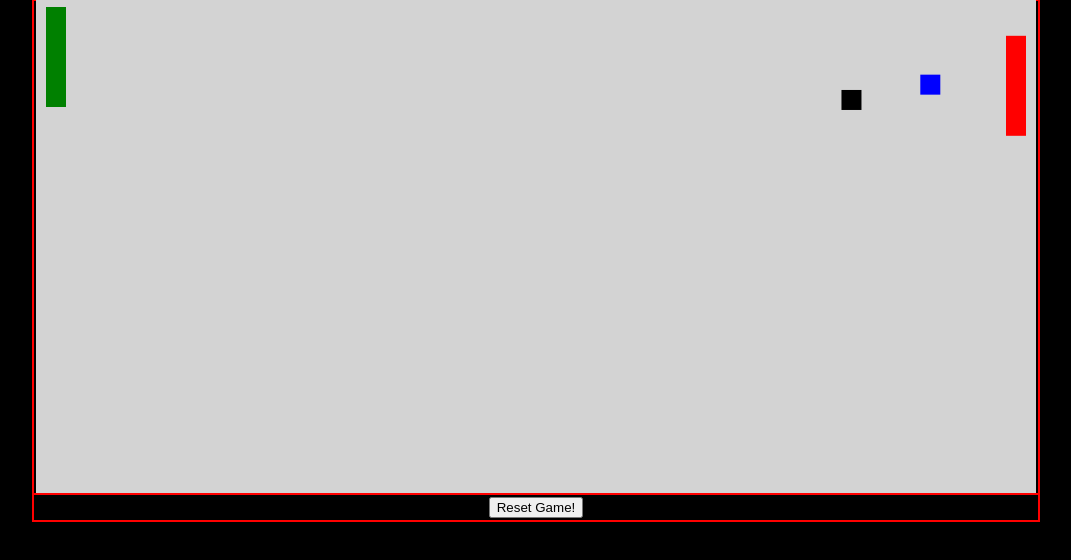
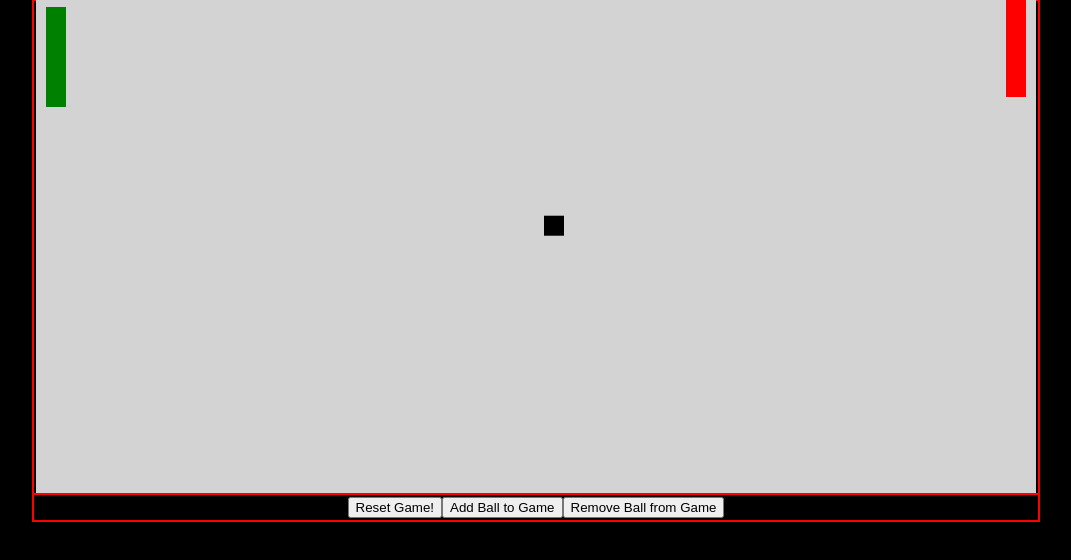
Before and after one commit to doman89/PongJS, a plain HTML site: page index.html in a window 1280 px wide. Shown: the part 188-748 px from the top of the page, without its empty margins (104-1175 px from the left). Drawn offline with Linux system fonts and the light colour scheme.

Commit message:
export objects to classes

```diff
--- a/index.html
+++ b/index.html
@@ -21,6 +21,8 @@
         <canvas></canvas>
         <div class="buttonsGame">
             <button class="reset">Reset Game!</button>
+            <button class="addBall">Add Ball to Game</button>
+            <button class="removeBall">Remove Ball from Game</button>
         </div>
     </div>
     <script src="js/script.js"></script>
--- a/js/script.js
+++ b/js/script.js
@@ -1,9 +1,133 @@
+class Paddle {
+    constructor(width = 20, height = 20, color = 'white', positionX = canvas.width / 2 - width, positionY = canvas.height / 2 - height) {
+        this.width = width;
+        this.height = height;
+        this.color = color;
+        this.positionX = positionX;
+        this.positionY = positionY;
+        this.middleHeight = height / 2;
+        this.middleWidth = width / 2;
+        this.speed = 6;
+    }
+    autoMove(ballsGame) {
+        let minX = canvas.width; //minimal value of distance
+        let tempMinX = canvas.width; //temprorary distance value of iteration
+        let tempObject; //number of object with the smallest distance
+        for (let i = 0; i < ballsGame.length; i++) {
+            if (ballsGame[i].positionX > this.positionX) {
+                tempMinX = ballsGame[i].positionX - this.positionX;
+            } else {
+                tempMinX = this.positionX - ballsGame[i].positionX;
+            }
+            if (tempMinX < minX) {
+                minX = tempMinX;
+                tempObject = i;
+            }
+
+        }
+        if (ballsGame[tempObject].middleHeight > this.middleHeight) {
+            if (minX > (canvas.width / 2)) {
+                this.moveDown(ballsGame);
+            } else {
+                this.speed *= 1.4;
+                this.moveDown(ballsGame);
+                this.speed *= 0.71428;
+                this.speed = Math.round(this.speed);
+            }
+
+        } else {
+            if (minX > (canvas.width / 2)) {
+                this.moveUp(ballsGame);
+            } else {
+                this.speed *= 1.4;
+                this.moveUp(ballsGame);
+                this.speed *= 0.71428;
+                this.speed = Math.round(this.speed);
+            }
+
+        }
+    }
+    moveUp(collisionObjects) {
+        let collision = false;
+        const paddelLeft = this.positionX;
+        const paddelRight = this.positionX + this.width;
+        const paddelTop = this.positionY;
+        let objectBottom;
+        let objectLeft;
+        let objectRight;
+        for (let i = 0; i < collisionObjects.length; i++) {
+            if (this === collisionObjects[i])
+                continue;
+            objectBottom = collisionObjects[i].positionY + collisionObjects[i].height;
+            objectLeft = collisionObjects[i].positionX;
+            objectRight = collisionObjects[i].positionX + collisionObjects[i].width;
+
+            if (((paddelLeft <= objectLeft && objectLeft <= paddelRight) || (paddelLeft <= objectRight && objectRight <= paddelRight)) && (paddelTop >= objectBottom && (paddelTop - this.speed <= objectBottom))) {
+                this.positionY = objectBottom;
+                collision = !collision;
+                break;
+            } else if (paddelTop - this.speed < 0) {
+                this.positionY = 0;
+                collision = !collision;
+                break;
+            }
+        }
+        if (!collision)
+            this.positionY -= this.speed;
+    }
+    moveDown(collisionObjects) {
+        let collision = false;
+        const paddelLeft = this.positionX;
+        const paddelRight = this.positionX + this.width;
+        const paddelBottom = this.positionY + this.height;
+        let objectTop;
+        let objectLeft;
+        let objectRight;
+        for (let i = 0; i < collisionObjects.length; i++) {
+            if (this === collisionObjects[i])
+                continue;
+            objectTop = collisionObjects[i].positionY;
+            objectLeft = collisionObjects[i].positionX;
+            objectRight = collisionObjects[i].positionX + collisionObjects[i].width;
+            if (((paddelLeft <= objectLeft && objectLeft <= paddelRight) || (paddelLeft <= objectRight && objectRight <= paddelRight)) && (paddelBottom <= objectTop && (paddelBottom + this.speed >= objectTop))) {
+                this.positionY = objectTop - this.height;
+                collision = !collision;
+                break;
+            } else if (paddelBottom + this.speed > canvas.height) {
+                this.positionY = canvas.height - this.height;
+                collision = !collision;
+                break;
+            }
+        }
+        if (!collision)
+            this.positionY += this.speed;
+    }
+}
+
 //variables
 const canvas = document.querySelector("canvas");
 const ctx = canvas.getContext("2d");
 const playerPoints = document.querySelector(".pointsPlayer");
 const computerPoints = document.querySelector(".pointsComputer");
 const resetButton = document.querySelector(".reset");
+
+let numberofBalls = 1;
+const addBallButton = document.querySelector(".addBall");
+addBallButton.addEventListener('click', () => {
+    const tempBall = new Ball(20, 'black', canvas.width / 2 - 10, canvas.height / 2 - 10);
+    ballsGame.push(tempBall);
+    collisionObjects.push(tempBall);
+});
+
+const removeBallButton = document.querySelector(".removeBall");
+removeBallButton.addEventListener('click', () => {
+    if (ballsGame.length > 2)
+        ballsGame.pop();
+    if (collisionObjects.length > 3)
+        collisionObjects.pop();
+});
+
+
 let activeGame = true;
 let activeMouse = true;
 let activeKeyboard = true;
@@ -36,9 +160,9 @@ function mouseSupportForPlayer(e) {
 function keyboardSupportForPlayer(e) {
     if (activeKeyboard) {
         if (e.keyCode == 87)
-            paddlePlayer.moveUp(collisionObjects);
+            paddlePlayer.moveUp(ballsGame);
         else if (e.keyCode == 83)
-            paddlePlayer.moveDown(collisionObjects);
+            paddlePlayer.moveDown(ballsGame);
         if (e.keyCode == 80)
             paddleComputer.moveUp(collisionObjects);
         else if (e.keyCode == 186)
@@ -67,111 +191,11 @@ const collisionObjects = [];
 const ballsGame = [];
 
 //object Paddle
-function Paddle(width, height, color, positionX, positionY) {
-    this.width = width;
-    this.height = height;
-    this.color = color;
-    this.positionX = positionX;
-    this.positionY = positionY;
-    this.middleHeight = this.height / 2;
-    this.middleWidth = this.width / 2;
-    this.speed = 3;
 
-    this.autoMove = (collisionObjects) => {
-        let minX = canvas.width;
-        let tempMinX = canvas.width;
-        let tempObject;
-        for (let i = 0; i < collisionObjects.length; i++) {
-            if ((collisionObjects[i].positionX === this.positionX) && (collisionObjects[i].positionY === this.positionY))
-                continue;
-            if (collisionObjects[i].positionX > this.positionX) {
-                tempMinX = collisionObjects[i].positionX - this.positionX;
-            } else {
-                tempMinX = this.positionX - collisionObjects[i].positionX;
-            }
-            if (tempMinX < minX) {
-                minX = tempMinX;
-                tempObject = i;
-            }
 
-        }
-        console.log((collisionObjects[tempObject].positionY + collisionObjects[tempObject].middleHeight), (this.positionY + this.middleHeight));
-        if ((collisionObjects[tempObject].positionY + collisionObjects[tempObject].middleHeight) > (this.positionY + this.middleHeight)) {
-            if (minX > (canvas.width / 2)) {
-                console.log(1);
-                this.moveDown(collisionObjects);
-            } else {
-                console.log(2);
-                this.speed *= 1.4;
-                this.moveDown(collisionObjects);
-                this.speed *= 0.71428;
-                this.speed = Math.round(this.speed);
-            }
+class Ball {
 
-        } else {
-            if (minX > (canvas.width / 2)) {
-                console.log(3);
-                this.moveUp(collisionObjects);
-            } else {
-                console.log(4, minX, collisionObjects[tempObject].positionY, this.positionY);
-                this.speed *= 1.4;
-                this.moveUp(collisionObjects);
-                this.speed *= 0.71428;
-                this.speed = Math.round(this.speed);
-            }
-
-        }
-    }
-
-    this.moveUp = (collisionObjects) => {
-        let collision = false;
-        let paddelTopRightX = this.positionX + this.width;
-        let paddelTopRightY = this.positionY - this.speed;
-        let paddelBottomY = this.positionY + this.height;
-        let objectBottomLeftY;
-        for (let i = 0; i < collisionObjects.length; i++) {
-            if ((this.positionX == collisionObjects[i].positionX) && (this.positionY == collisionObjects[i].positionY))
-                continue;
-            objectBottomLeftY = collisionObjects[i].positionY + collisionObjects[i].height;
-            if ((paddelTopRightX > collisionObjects[i].positionX && this.positionX < collisionObjects[i].positionX + collisionObjects[i].width) && (paddelTopRightY < objectBottomLeftY && paddelBottomY > collisionObjects[i].positionY)) {
-                this.positionY = objectBottomLeftY;
-                collision = !collision;
-                break;
-            } else if (paddelTopRightY < 0) {
-                this.positionY = 0;
-                collision = !collision;
-                break;
-            }
-        }
-        if (!collision)
-            this.positionY = paddelTopRightY;
-    };
-
-    this.moveDown = (collisionObjects) => {
-        let collision = false;
-        let paddelBottomRightX = this.positionX + this.width;
-        let paddelBottomRightY = this.positionY + this.height + this.speed;
-        let objectTopLeftY;
-        for (let i = 0; i < collisionObjects.length; i++) {
-            if ((this.positionX == collisionObjects[i].positionX) && (this.positionY == collisionObjects[i].positionY))
-                continue;
-            objectTopLeftY = collisionObjects[i].positionY;
-            if ((paddelBottomRightX > collisionObjects[i].positionX && this.positionX < collisionObjects[i].positionX + collisionObjects[i].width) && (paddelBottomRightY > objectTopLeftY && this.positionY < objectTopLeftY + collisionObjects[i].height)) {
-                this.positionY = objectTopLeftY - this.height;
-                collision = !collision;
-                break;
-            } else if (paddelBottomRightY > canvas.height) {
-                this.positionY = canvas.height - this.height;
-                collision = !collision;
-                break;
-            }
-        }
-        if (!collision)
-            this.positionY += this.speed;
-    };
-}
-
-function Ball(size, color, positionX, positionY) {
+    constructor(size, color, positionX, positionY) {
         this.width = size;
         this.height = size;
         this.positionX = positionX;
@@ -180,10 +204,10 @@ function Ball(size, color, positionX, positionY) {
         this.middleHeight = size / 2;
         this.speedX = 2;
         this.speedY = 2;
-    //direction true -> right, down; false -> left, up
-    this.directionX = true;
-    this.directionY = true;
-    this.resetBall = () => {
+        this.directionX = true; //true -> right
+        this.directionY = true; //true -> down
+    }
+    resetBall() {
         this.speedX = 2;
         this.speedY = 2;
         if (Math.round(Math.random()))
@@ -197,149 +221,147 @@ function Ball(size, color, positionX, positionY) {
         this.positionX = canvas.width / 2 - (this.width / 2);
         this.positionY = canvas.height / 2 - (this.height / 2);
     }
-    this.move = collisionObjects => {
-        let ballTopLeftX;
-        let ballTopLeftY;
-        let ballBottomRightX;
-        let ballBottomRightY;
-        let objectTopLeftX;
-        let objectTopLeftY;
-        let objectBottomRightX;
-        let objectBottomRightY;
+    move(collisionObjects) {
+        const ballLeft = this.positionX;
+        const ballRight = this.positionX + this.width;
+        const ballBottom = this.positionY + this.width;
+        const ballTop = this.positionY;
         let collision = 0;
 
         if (this.directionX && this.directionY) {
-            ballTopLeftX = this.positionX + this.speedX;
-            ballTopLeftY = this.positionY + this.speedY;
-            ballBottomRightX = this.positionX + this.width + this.speedX;
-            ballBottomRightY = this.positionY + this.height + this.speedY;
             for (let i = 0; i < collisionObjects.length; i++) {
-                objectTopLeftX = collisionObjects[i].positionX;
-                objectTopLeftY = collisionObjects[i].positionY;
-                objectBottomRightX = collisionObjects[i].positionX + collisionObjects[i].width;
-                objectBottomRightY = collisionObjects[i].positionY + collisionObjects[i].height;
-                if ((objectTopLeftX == ballTopLeftX - this.speedX) && (objectTopLeftY == ballTopLeftY - this.speedY)) {;
+                let objectRight = collisionObjects[i].positionX + collisionObjects[i].width;
+                let objectLeft = collisionObjects[i].positionX;
+                let objectTop = collisionObjects[i].positionY;
+                let objectBottom = collisionObjects[i].positionY + collisionObjects[i].height;
+                if (this === collisionObjects[i])
                     continue;
+                else if (((objectLeft <= ballRight && ballRight <= objectRight) || (objectLeft <= ballLeft && ballLeft <= objectRight)) && ((objectTop <= ballTop && ballTop <= objectBottom) || (objectTop <= ballBottom && ballBottom <= objectBottom))) {
+                    this.directionX != this.directionX;
+                    break;
                 }
-                if ((ballBottomRightX > objectTopLeftX && ballBottomRightX < objectBottomRightX) && (ballBottomRightY > objectTopLeftY && ballTopLeftY < objectBottomRightY)) {
+                if ((ballLeft < objectRight && ((objectLeft <= ballRight + this.speedX && ballRight + this.speedX <= objectRight) || (objectLeft <= ballLeft + this.speedX && ballLeft + this.speedX <= objectRight))) && (ballTop < objectBottom && ((objectTop <= ballTop - this.speedY && ballTop - this.speedY <= objectBottom) || (objectTop <= ballBottom + this.speedY && ballBottom + this.speedY <= objectBottom)))) {
                     collision = 1;
                     break;
-                } else if (ballBottomRightX > canvas.width) {
+                } else if (ballRight + this.speedX > canvas.width) {
                     collision = 2;
                     playerWins++;
                     break;
-                } else if (ballBottomRightY > canvas.height) {
+                } else if (ballBottom + this.speedY > canvas.height) {
                     collision = 3;
                     break;
                 }
             };
         } else if (this.directionX && !this.directionY) {
-            ballTopLeftX = this.positionX + this.speedX;
-            ballTopLeftY = this.positionY - this.speedY;
-            ballBottomRightX = this.positionX + this.width + this.speedX;
-            ballBottomRightY = this.positionY + this.height - this.speedY;
             for (let i = 0; i < collisionObjects.length; i++) {
-                objectTopLeftX = collisionObjects[i].positionX;
-                objectTopLeftY = collisionObjects[i].positionY;
-                objectBottomRightX = collisionObjects[i].positionX + collisionObjects[i].width;
-                objectBottomRightY = collisionObjects[i].positionY + collisionObjects[i].height;
-                if ((objectTopLeftX == ballTopLeftX - this.speedX) && (objectTopLeftY == ballTopLeftY - this.speedY)) {
+                let objectRight = collisionObjects[i].positionX + collisionObjects[i].width;
+                let objectLeft = collisionObjects[i].positionX;
+                let objectTop = collisionObjects[i].positionY;
+                let objectBottom = collisionObjects[i].positionY + collisionObjects[i].height;
+                if (this === collisionObjects[i])
                     continue;
+                else if (((objectLeft <= ballRight && ballRight <= objectRight) || (objectLeft <= ballLeft && ballLeft <= objectRight)) && ((objectTop <= ballTop && ballTop <= objectBottom) || (objectTop <= ballBottom && ballBottom <= objectBottom))) {
+                    this.directionX != this.directionX;
+                    break;
                 }
-                if ((ballBottomRightX > objectTopLeftX && ballBottomRightX < objectBottomRightX) && (ballTopLeftY < objectBottomRightY && ballBottomRightY > objectTopLeftY)) {
+                if ((ballLeft < objectRight && ((objectLeft <= ballRight + this.speedX && ballRight + this.speedX <= objectRight) || (objectLeft <= ballLeft + this.speedX && ballLeft + this.speedX <= objectRight))) && (ballBottom > objectTop && ((objectTop <= ballTop - this.speedY && ballTop - this.speedY <= objectBottom) || (objectTop <= ballBottom - this.speedY && ballBottom - this.speedY <= objectBottom)))) {
                     collision = 1;
                     break;
-                } else if (ballBottomRightX > canvas.width) {
+                } else if (ballRight + this.speedX > canvas.width) {
                     collision = 2;
                     playerWins++;
                     break;
-                } else if (ballTopLeftY < 0) {
+                } else if (ballTop - this.speedY < 0) {
                     collision = 3;
                     break;
                 }
             };
         } else if (!this.directionX && this.directionY) {
-            ballTopLeftX = this.positionX - this.speedX;
-            ballTopLeftY = this.positionY + this.speedY;
-            ballBottomRightX = this.positionX + this.width - this.speedX;
-            ballBottomRightY = this.positionY + this.height + this.speedY;
             for (let i = 0; i < collisionObjects.length; i++) {
-                objectTopLeftX = collisionObjects[i].positionX;
-                objectTopLeftY = collisionObjects[i].positionY;
-                objectBottomRightX = collisionObjects[i].positionX + collisionObjects[i].width;
-                objectBottomRightY = collisionObjects[i].positionY + collisionObjects[i].height;
-                if ((objectTopLeftX == ballTopLeftX - this.speedX) && (objectTopLeftY == ballTopLeftY - this.speedY)) {
+                let objectLeft = collisionObjects[i].positionX;
+                let objectRight = collisionObjects[i].positionX + collisionObjects[i].width;
+                let objectTop = collisionObjects[i].positionY;
+                let objectBottom = collisionObjects[i].positionY + collisionObjects[i].height;
+                if (this === collisionObjects[i])
                     continue;
+                else if (((objectLeft <= ballRight && ballRight <= objectRight) || (objectLeft <= ballLeft && ballLeft <= objectRight)) && ((objectTop <= ballTop && ballTop <= objectBottom) || (objectTop <= ballBottom && ballBottom <= objectBottom))) {
+                    this.directionX != this.directionX;
+                    break;
                 }
-                if ((ballTopLeftX < objectBottomRightX && ballTopLeftX > objectTopLeftX) && (ballBottomRightY > objectTopLeftY && ballTopLeftY < objectBottomRightY)) {
+                if ((ballRight > objectLeft && ((objectLeft <= ballRight - this.speedX && ballRight - this.speedX <= objectRight) || (objectLeft <= ballLeft - this.speedX && ballLeft - this.speedX <= objectRight))) && (ballTop < objectBottom && ((objectTop <= ballTop - this.speedY && ballTop - this.speedY <= objectBottom) || (objectTop <= ballBottom + this.speedY && ballBottom + this.speedY <= objectBottom)))) {
                     collision = 1;
                     break;
-                } else if (ballTopLeftX < 0) {
+                } else if (ballLeft - this.speedX < 0) {
                     collision = 2;
                     computerWins++;
                     break;
-                } else if (ballBottomRightY > canvas.height) {
+                } else if (ballBottom + this.speedY > canvas.height) {
                     collision = 3;
                     break;
                 }
             };
         } else {
-            ballTopLeftX = this.positionX - this.speedX;
-            ballTopLeftY = this.positionY - this.speedY;
-            ballBottomRightX = this.positionX + this.width - this.speedX;
-            ballBottomRightY = this.positionY + this.height - this.speedY;
             for (let i = 0; i < collisionObjects.length; i++) {
-                objectTopLeftX = collisionObjects[i].positionX;
-                objectTopLeftY = collisionObjects[i].positionY;
-                objectBottomRightX = collisionObjects[i].positionX + collisionObjects[i].width;
-                objectBottomRightY = collisionObjects[i].positionY + collisionObjects[i].height;
-                if ((objectTopLeftX == ballTopLeftX - this.speedX) && (objectTopLeftY == ballTopLeftY - this.speedY)) {
+                let objectLeft = collisionObjects[i].positionX;
+                let objectRight = collisionObjects[i].positionX + collisionObjects[i].width;
+                let objectTop = collisionObjects[i].positionY;
+                let objectBottom = collisionObjects[i].positionY + collisionObjects[i].height;
+                if (this === collisionObjects[i])
                     continue;
+                else if (((objectLeft <= ballRight && ballRight <= objectRight) || (objectLeft <= ballLeft && ballLeft <= objectRight)) && ((objectTop <= ballTop && ballTop <= objectBottom) || (objectTop <= ballBottom && ballBottom <= objectBottom))) {
+                    this.directionX != this.directionX;
+                    break;
                 }
-                if ((ballTopLeftX < objectBottomRightX && ballTopLeftX > objectTopLeftX) && (ballTopLeftY < objectBottomRightY && ballBottomRightY > objectTopLeftY)) {
+                if ((ballRight > objectLeft && ((objectLeft <= ballRight - this.speedX && ballRight - this.speedX <= objectRight) || (objectLeft <= ballLeft - this.speedX && ballLeft - this.speedX <= objectRight))) && (ballBottom > objectTop && ((objectTop <= ballTop - this.speedY && ballTop - this.speedY <= objectBottom) || (objectTop <= ballBottom - this.speedY && ballBottom - this.speedY <= objectBottom)))) {
                     collision = 1;
                     break;
-                } else if (ballTopLeftX < 0) {
+                } else if (ballLeft - this.speedX < 0) {
                     collision = 2;
                     computerWins++;
                     break;
-                } else if (ballTopLeftY < 0) {
+                } else if (ballTop - this.speedY < 0) {
                     collision = 3;
                     break;
                 }
             };
         }
         if (collision) {
-            if (Math.round(Math.random()))
+            if (Math.round(Math.random())) {
+                if (this.speedX < 4)
                     this.speedX += difficult + (Math.random() / 10);
-            else
+            } else {
+                if (this.speedY < 4)
                     this.speedY += difficult + (Math.random() / 10);
+            }
             if (collision == 1) {
                 this.directionX = !this.directionX;
+                if (Math.round(Math.random()))
+                    this.directionY = !this.directionY;
             } else if (collision == 2) {
                 this.resetBall();
             } else {
                 this.directionY = !this.directionY;
             }
-
         } else {
-            this.positionX = ballTopLeftX;
-            this.positionY = ballTopLeftY;
+            if (this.directionX)
+                this.positionX += this.speedX;
+            else
+                this.positionX -= this.speedX;
+            if (this.directionY)
+                this.positionY += this.speedY;
+            else
+                this.positionY -= this.speedY;
         }
     }
-};
+}
 
-const ball = new Ball(20, "black", canvas.width / 2 - 10, canvas.height / 2 - 10);
-const ball2 = new Ball(20, "blue", canvas.width / 2 - 10, canvas.height / 2 - 10);
-const ball3 = new Ball(30, "pink", canvas.width / 2 - 15, canvas.height / 2 - 15);
-const ball4 = new Ball(50, "orange", canvas.width / 2 - 25, canvas.height / 2 - 25);
+const ball = new Ball(20, "black", 10, canvas.height / 2 - 30);
 
 const paddlePlayer = new Paddle(20, 100, "green", 10, 10);
 const paddleComputer = new Paddle(20, 100, "red", 0, 10);
 
-collisionObjects.push(paddlePlayer, paddleComputer, ball, ball2);
-ballsGame.push(ball, ball2);
-
+collisionObjects.push(paddlePlayer, paddleComputer, ball);
+ballsGame.push(ball);
 //function drawing object on canvas
 const drawObject = (drawingObjects, context) => {
     drawingObjects.forEach(drawingObject => {
@@ -347,7 +369,6 @@ const drawObject = (drawingObjects, context) => {
         context.fillStyle = drawingObject.color;
         context.fillRect(drawingObject.positionX, drawingObject.positionY, drawingObject.width, drawingObject.height);
     })
-
 }
 
 const ballsMove = ballsGame => {
@@ -365,12 +386,15 @@ const run = () => {
     if (!(canvas.width === gameWidth))
         refreshGameWindow();
     clearScreen();
+    // paddleComputer.autoMove(collisionObjects);
     ballsMove(ballsGame);
-    paddleComputer.autoMove(collisionObjects);
+    // paddlePlayer.autoMove(collisionObjects);
+    paddleComputer.autoMove(ballsGame);
     drawObject(collisionObjects, ctx);
     updateScore();
-    if (playerWins > 9 || computerWins > 9)
-        clearInterval(timer);
+    // if (playerWins > 9 || computerWins > 9)
+    //     clearInterval(timer);0
+
 }
 
-let timer = setInterval(run, 1000 / 60);
+let timer = setInterval(run, 1000 / 50);
```
Lines whose indentation alone changed are shown as unchanged.
